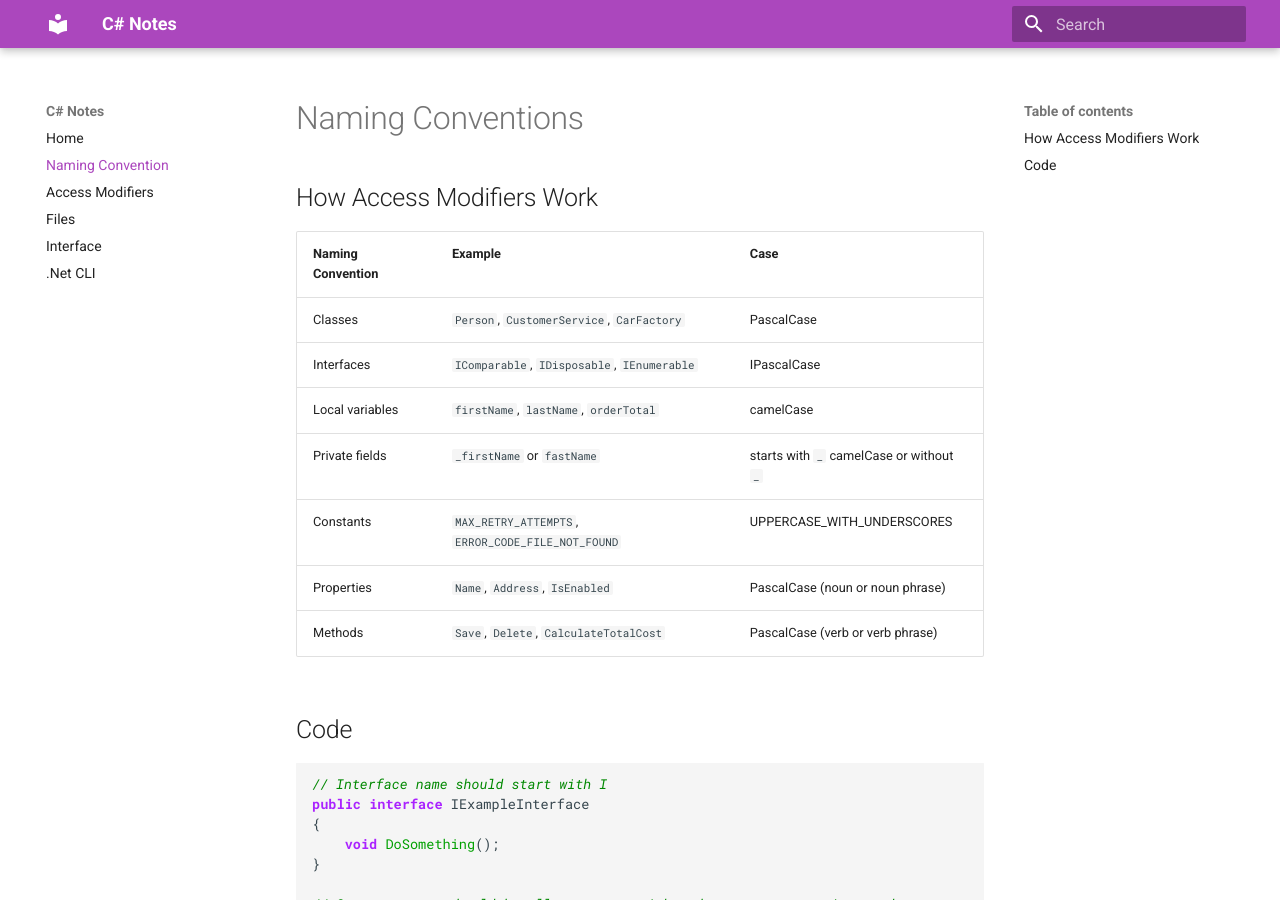
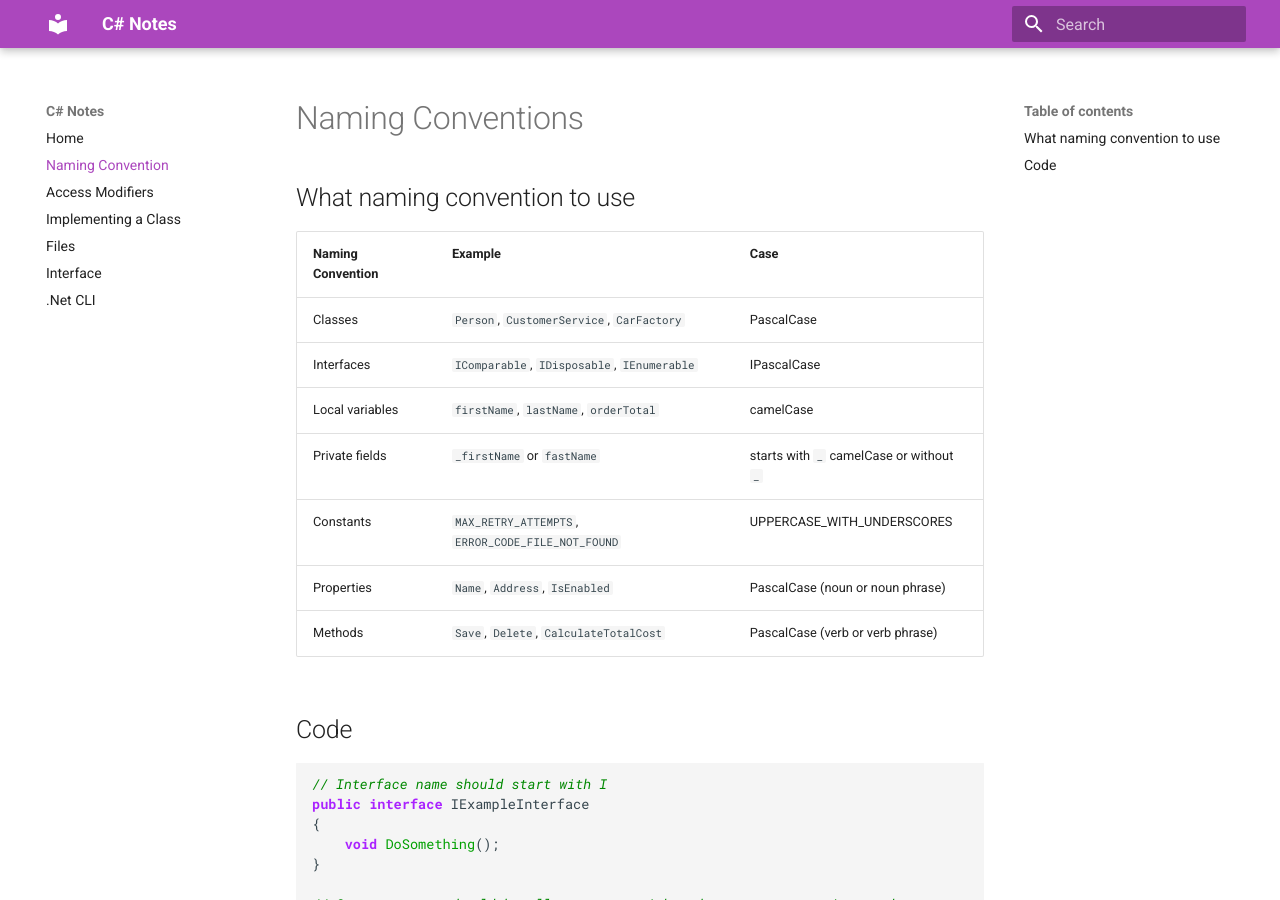
Before and after one commit to deltahedge1/c-sharp-notes, an MkDocs documentation site: the page built from docs/naming-conventions.md, in a window 1280 px wide and 900 px high. Built offline with MkDocs 1.6.1 and Material for MkDocs 9.7.7, drawn with Linux system fonts in a browser that asks for light colours.

Commit message:
edits to naming convention

```diff
--- a/docs/naming-conventions.md
+++ b/docs/naming-conventions.md
@@ -1,6 +1,6 @@
 # Naming Conventions
 
-## How Access Modifiers Work
+## What naming convention to use
 
 | Naming Convention | Example | Case |
 | --- | --- | --- |
--- a/mkdocs.yml
+++ b/mkdocs.yml
@@ -3,6 +3,7 @@ nav:
   - Home: index.md
   - Naming Convention: naming-conventions.md
   - Access Modifiers: access-modifiers.md
+  - Implementing a Class: implementing-a-class.md
   - Files: files.md
   - Interface: interface.md
   - .Net CLI: dot-net.md
```
Also changed, not shown: docs/implementing-a-class.md (+1 -1 lines).
